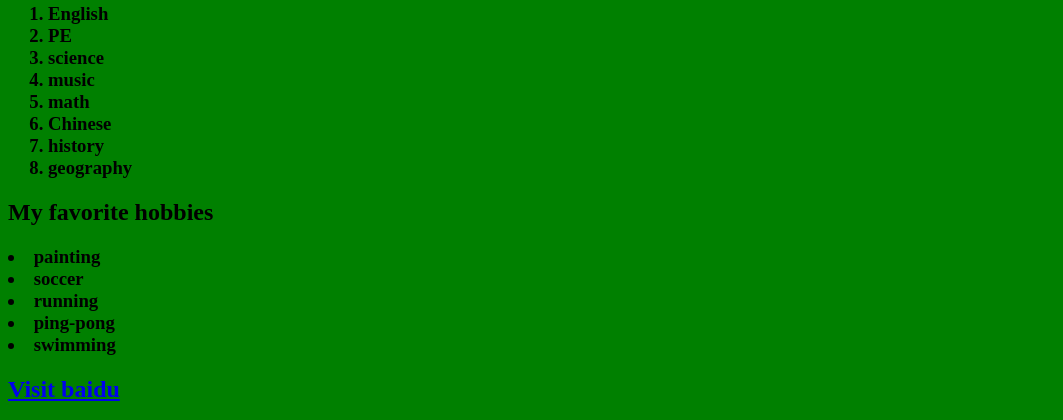
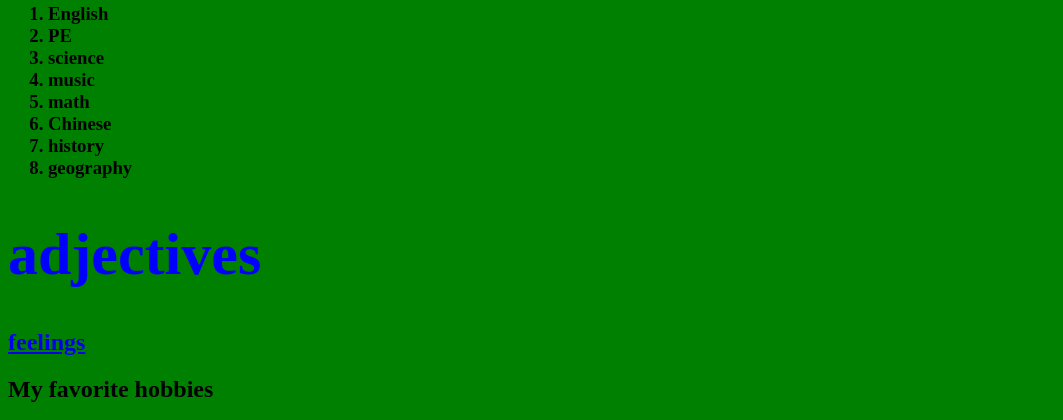
Before and after one commit to ZhengzhouEric/ZhengzhouEric.github.io, a plain HTML site: page index.html in a window 1280 px wide. Shown: the part 953-1373 px from the top of the page, without its empty margins (0-1063 px from the left). Drawn offline with Linux system fonts and the light colour scheme.

Commit message:
Add files via upload

```diff
--- a/index.html
+++ b/index.html
@@ -43,6 +43,11 @@
 	<li>geography</li>
 </h3>
 </ol>
+<h1>adjectives</h1>
+<a href="feelings.html"><h2>feelings</h2></a>
+
+
+
 <h2>My favorite hobbies</h2>
 <dl>
 <h3>
```
Also changed, not shown: feelings.html (added, +1 -0 lines).
